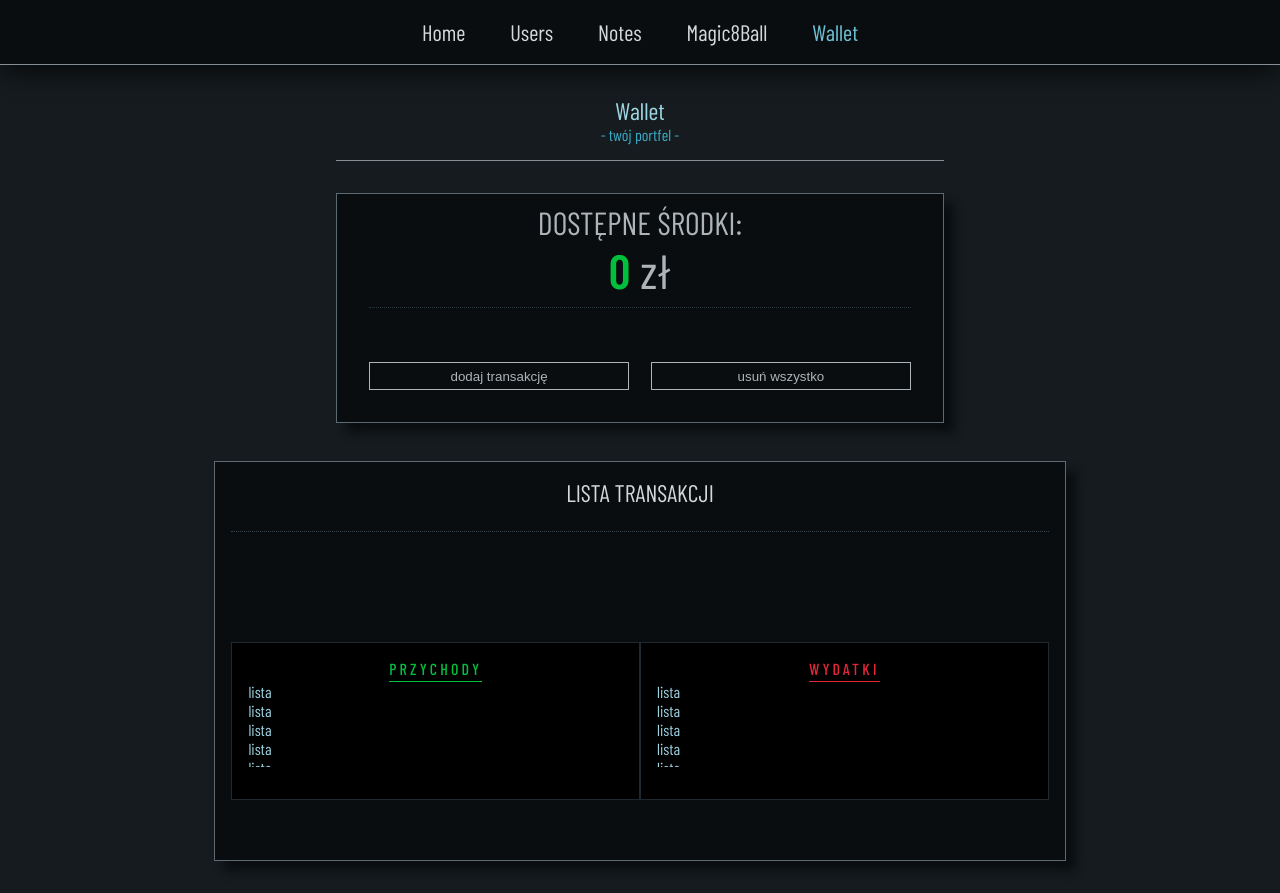
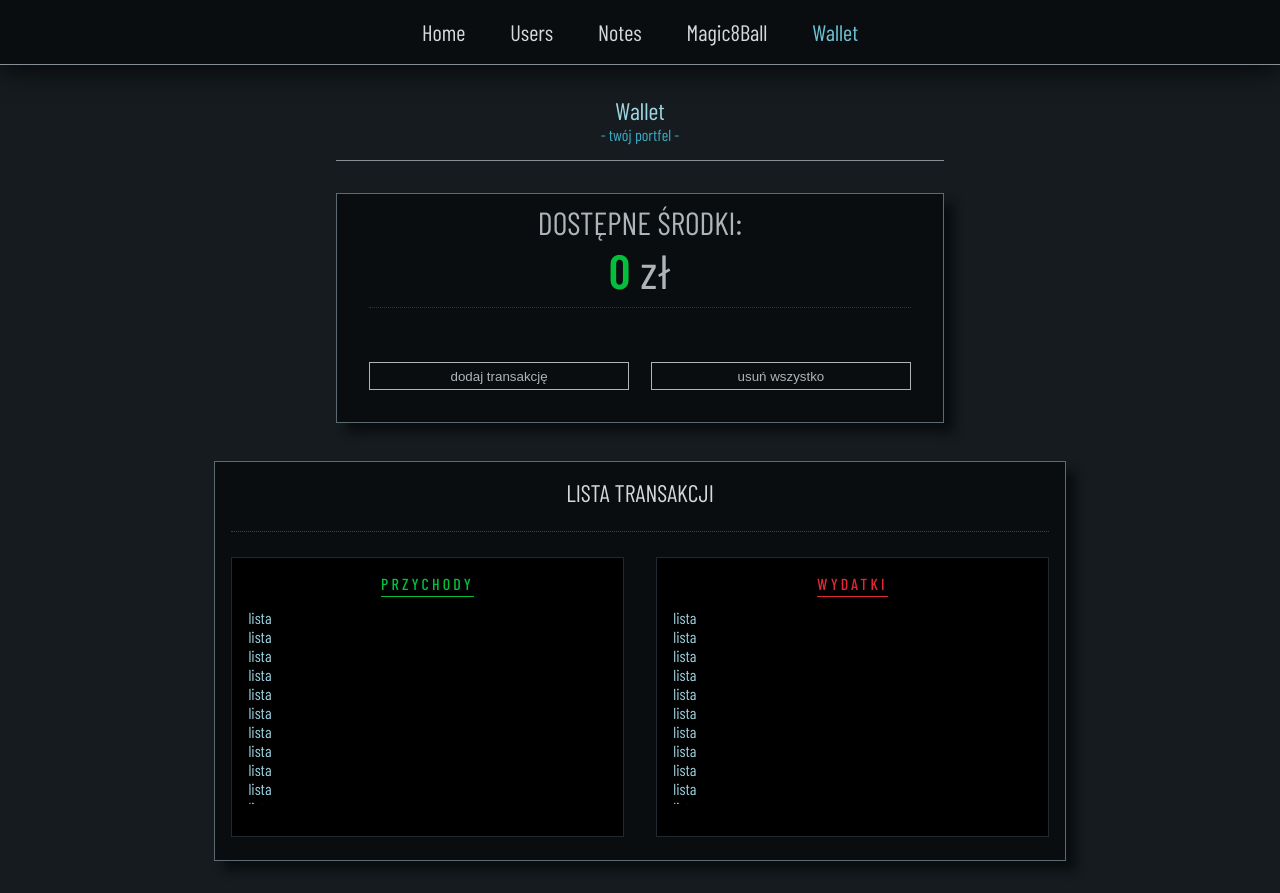
Before and after one commit to Scorpion19702022/SIMPLE_PROJECT_REACT_REDUX, a React (Vite) app: page /Wallet in a window 1280 px wide. Built offline with nearby package versions, Linux system fonts and the light colour scheme; a web font is replaced by a local one.

Commit message:
added style for desktop

```diff
--- a/src/Components/Wallet/Styles/WalletList.module.css
+++ b/src/Components/Wallet/Styles/WalletList.module.css
@@ -124,8 +124,18 @@
 		height: 400px;
 	}
 
+	.heading {
+		margin-bottom: 0em;
+	}
+
 	.box_deal {
 		display: flex;
 		flex-direction: row;
 	}
+
+	.box_income,
+	.box_expense {
+		width: 48%;
+		height: 85%;
+	}
 }
```
